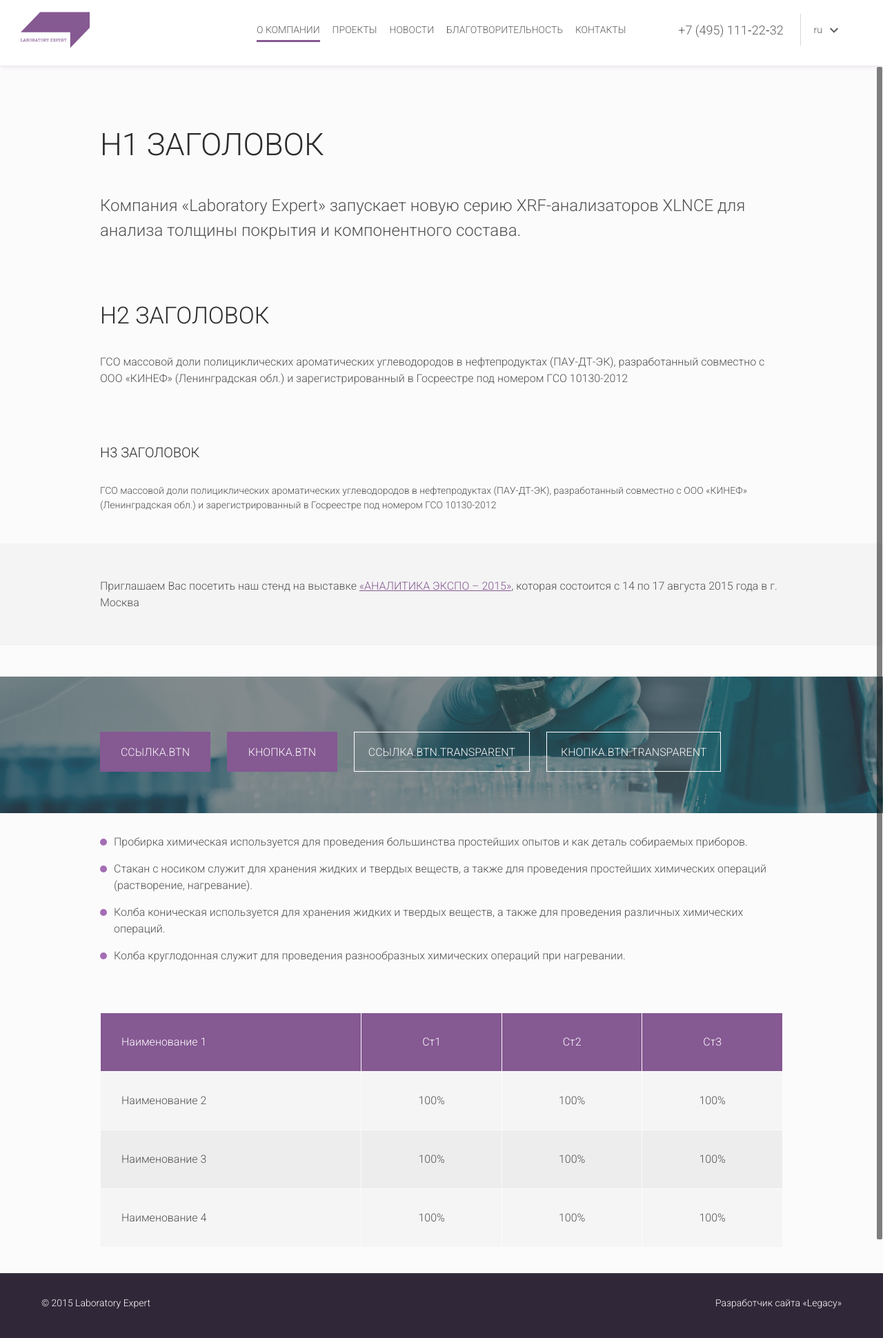
After one commit to CheBurashka334/Laboratory_Expert, a PHP site: page /text-page.php in a window 1280 px wide. The commit adds this page. Shown: the whole page at 69% size. Run offline with PHP 8.4, Linux system fonts and the light colour scheme.

Commit message:
404, текстовая
и исправления

```diff
--- a/footer.php
+++ b/footer.php
@@ -1,5 +1,6 @@
 </div> <!-- /.workarea -->
 </div> <!-- /.workarea-wrapper -->
+<!-- если не 404 -->
 <div class="footer">
 	<div class="container row">
 		<div class="copy left">
@@ -10,7 +11,9 @@
 		</div>
 	</div>
 </div>
+<!-- /если не 404 -->
 </div> <!-- /.page -->
+<!-- если не 404 -->
 <div class="dark-bg"></div>
 <div class="page-aside">
 	<div class="scroll-box">
@@ -20,6 +23,7 @@
 		</div>
 	</div>
 </div>
+<!-- /если не 404 -->
 </div> <!-- /.layout -->
 </body>
 </html>
--- a/header.php
+++ b/header.php
@@ -22,6 +22,7 @@
 <!-- для главной добавить класс home-page к page, для новостей и благотворительности - news-page,
 	для проектов - projects-page -->
 <div class="page news-page scroll-box">
+	<!-- если не 404 -->
 	<div class="header">
 		<div class="container clearfix">
 			<div class="logo-box left">
@@ -31,7 +32,7 @@
 			</div>
 			<div class="content-box right">
 				<div class="main-menu-box">
-					<ul class="main-menu">
+					<ul class="main-menu nostyle">
 						<li class="menu-item"><a href="about.php" class="menu-link active">О компании</a></li>
 						<li class="menu-item"><a href="projects.php" class="menu-link">Проекты</a></li>
 						<li class="menu-item"><a href="news.php" class="menu-link">Новости</a></li>
@@ -56,5 +57,6 @@
 			</div>
 		</div>
 	</div>
+	<!-- /если не 404 -->
 	<div class="workarea-wrapper scroll-wrapper" id="scroll-page">
 		<div class="workarea">
--- a/scss/components/_buttons.scss
+++ b/scss/components/_buttons.scss
@@ -3,7 +3,8 @@
 input.btn,
 button.btn {
 	display: inline-block;
-	width: 160px;
+	min-width: 160px;
+	padding: 0 20px;
 	font-size: 16px;
 	line-height: 58px;
 	height: 58px;
@@ -17,6 +18,8 @@ button.btn {
 	cursor: pointer;
 	text-transform: uppercase;
 	transition: all .3s;
+	margin: 20px;
+	margin-left: 0;
 	// Gets rid of tap active state
 	-webkit-tap-highlight-color: transparent;
 
@@ -37,6 +40,10 @@ button.btn {
 			color: #434a5b;
 		}
 	}
+	.center {
+		margin-left: auto;
+		margin-right: auto;
+	}
 }
 
 .btn-close {
--- a/scss/components/_global.scss
+++ b/scss/components/_global.scss
@@ -21,11 +21,7 @@ body {
 .layout {
 	min-height: 100%;
 	min-width: 1024px;
-}
-
-
-.highlight {
-	background: #f9f9f9;
+	background: #fcfbfc;
 }
 
 ul {
@@ -34,7 +30,6 @@ ul {
 
 a {
 	color: $link-color;
-	text-decoration: none;
 
 	&:hover {
 		color: $secondary-color;
@@ -42,6 +37,7 @@ a {
 	&.nostyle,
 	&.nostyle:hover {
 		color: inherit;
+		text-decoration: none;
 	}
   // Gets rid of tap active state
   -webkit-tap-highlight-color: transparent;
--- a/scss/components/_home.scss
+++ b/scss/components/_home.scss
@@ -25,3 +25,9 @@
 .about-box {
 	padding: 60px 60px 90px;
 }
+.home-page {
+	.about-box,
+	.news-list {
+		background: #fff;
+	}
+}
--- a/scss/components/_news.scss
+++ b/scss/components/_news.scss
@@ -18,6 +18,7 @@
 		bottom: 0;
 	}
 	.item-link {
+		@extend a.nostyle;
 		display: block;
 		padding-top: 45px;
 		padding-bottom: 45px;
@@ -46,10 +47,6 @@
 	}
 }
 
-.news-page {
-	background: #fcfbfc;
-}
-
 .news-detail {
 	.item-date {
 		color: #919191;
--- a/scss/components/_scrollbar.scss
+++ b/scss/components/_scrollbar.scss
@@ -17,6 +17,8 @@
 	& > div:first-of-type {
 		position: static;
 		width: 100%;
+		padding-top: 1px;
+		padding-bottom: 1px;
 	}
 }
 .iScrollVerticalScrollbar {
--- a/scss/components/_typography.scss
+++ b/scss/components/_typography.scss
@@ -1,5 +1,4 @@
 a {
-	text-decoration: none;
 	word-wrap: break-word;
 }
 
@@ -57,11 +56,8 @@ h1, h2, h3,
 	@extend .dark-text;
 	text-transform: uppercase;
 }
-h2 {
-
-}
-h3 {
-
+h1, h2, h3 {
+	margin: 80px 0 30px;
 }
 .rouble {
 	font-family: rouble;
@@ -85,3 +81,66 @@ ol:not(.nostyle){
 		color: $link-color;
 	}
 }
+ul:not(.nostyle){
+	margin: 30px 0 55px;
+	padding: 0;
+	li {
+		margin: 15px 0;
+		padding: 0 0 0 20px;
+		&:before {
+			content: '';
+			display: block;
+			position: absolute;
+			top: 7px;
+			left: 0;
+			width: 10px;
+			height: 10px;
+			border-radius: 50%;
+			background: $primary-color-lighten;
+		}
+	}
+}
+
+table {
+	width: 100%;
+	margin: 70px 0;
+	border-collapse: separate;
+	border-spacing: 1px;
+	td, th {
+		padding: 30px;
+		text-align: center;
+		vertical-align: middle;
+		font-weight: 300;
+	}
+	tr:nth-child(even) td {
+		background: #f5f5f5;
+	}
+	tr:nth-child(odd) td {
+		background: #ededed;
+	}
+	tr:first-child th {
+		background: $primary-color;
+		color: #fff;
+	}
+	tr th:first-child,
+	tr td:first-child {
+		text-align: left;
+		min-width: 38%;
+	}
+}
+
+.highlight {
+	background: #f9f9f9;
+}
+.highlight-box {
+	background: #f4f4f4;
+	padding: 50px 0;
+	margin-top: 45px;
+	margin-bottom: 45px;
+}
+
+.bgimg-box {
+	background-position: center;
+	background-repeat: no-repeat;
+	padding: 60px 0 40px;
+}
--- a/template_styles.css
+++ b/template_styles.css
@@ -481,48 +481,44 @@ body {
 .layout {
   min-height: 100%;
   min-width: 1024px;
+  background: #fcfbfc;
 }
 
 /* line 27, scss/components/_global.scss */
-.highlight, .page-aside {
-  background: #f9f9f9;
-}
-
-/* line 31, scss/components/_global.scss */
 ul {
   list-style-type: none;
 }
 
-/* line 35, scss/components/_global.scss */
+/* line 31, scss/components/_global.scss */
 a {
   color: #855992;
-  text-decoration: none;
   -webkit-tap-highlight-color: transparent;
 }
-/* line 39, scss/components/_global.scss */
+/* line 34, scss/components/_global.scss */
 a:hover {
   color: #c7213a;
 }
-/* line 42, scss/components/_global.scss */
-a.nostyle, .main-menu .menu-link, a.nostyle:hover, .main-menu .menu-link:hover {
+/* line 37, scss/components/_global.scss */
+a.nostyle, .main-menu .menu-link, .news-item .item-link, a.nostyle:hover, .main-menu .menu-link:hover, .news-item .item-link:hover {
   color: inherit;
-}
-
-/* line 49, scss/components/_global.scss */
+  text-decoration: none;
+}
+
+/* line 45, scss/components/_global.scss */
 .title-link {
   color: inherit;
 }
-/* line 51, scss/components/_global.scss */
+/* line 47, scss/components/_global.scss */
 .title-link:hover {
   color: #855992;
 }
 
-/* line 55, scss/components/_global.scss */
+/* line 51, scss/components/_global.scss */
 .img-link {
   display: block;
   height: 100%;
 }
-/* line 58, scss/components/_global.scss */
+/* line 54, scss/components/_global.scss */
 .img-link:after {
   content: '';
   display: block;
@@ -894,7 +890,8 @@ ul.staggered-list li {
 input.btn,
 button.btn {
   display: inline-block;
-  width: 160px;
+  min-width: 160px;
+  padding: 0 20px;
   font-size: 16px;
   line-height: 58px;
   height: 58px;
@@ -909,9 +906,11 @@ button.btn {
   text-transform: uppercase;
   -webkit-transition: all .3s;
           transition: all .3s;
+  margin: 20px;
+  margin-left: 0;
   -webkit-tap-highlight-color: transparent;
 }
-/* line 24, scss/components/_buttons.scss */
+/* line 27, scss/components/_buttons.scss */
 .btn:hover,
 input.btn:hover,
 button.btn:hover {
@@ -1094,11 +1100,10 @@ button.btn.transparent:hover {
 
 /* line 1, scss/components/_typography.scss */
 a {
-  text-decoration: none;
   word-wrap: break-word;
 }
 
-/* line 6, scss/components/_typography.scss */
+/* line 5, scss/components/_typography.scss */
 html {
   line-height: 1.5;
   font-size: 16px;
@@ -1107,121 +1112,203 @@ html {
   color: #515151;
 }
 
-/* line 15, scss/components/_typography.scss */
+/* line 14, scss/components/_typography.scss */
 em {
   font-style: italic;
 }
 
-/* line 16, scss/components/_typography.scss */
+/* line 15, scss/components/_typography.scss */
 strong {
   font-weight: bolder;
 }
 
-/* line 17, scss/components/_typography.scss */
+/* line 16, scss/components/_typography.scss */
 b {
   font-weight: bold;
 }
 
-/* line 20, scss/components/_typography.scss */
+/* line 19, scss/components/_typography.scss */
 small, .dropdown-value, .dropdown-item, .main-menu .menu-link, .footer .copy {
   font-size: 14px;
 }
 
-/* line 21, scss/components/_typography.scss */
+/* line 20, scss/components/_typography.scss */
 p {
   margin: 1.5em 0;
 }
 
-/* line 24, scss/components/_typography.scss */
+/* line 23, scss/components/_typography.scss */
 .light, .home-slider .item-text, .footer, .links-box.colored .item-link {
   font-weight: 300;
 }
 
-/* line 25, scss/components/_typography.scss */
+/* line 24, scss/components/_typography.scss */
 .thin, .home-slider .item-title, .card .item-title, .accordeon .accordeon-header, .courses-box .item-text, .courses-box .item-title {
   font-weight: 100;
 }
 
-/* line 26, scss/components/_typography.scss */
+/* line 25, scss/components/_typography.scss */
 .x-small {
   font-size: 12px;
 }
 
-/* line 29, scss/components/_typography.scss */
+/* line 28, scss/components/_typography.scss */
 .small {
   font-size: 14px;
 }
 
-/* line 32, scss/components/_typography.scss */
+/* line 31, scss/components/_typography.scss */
 .big, .bx-auth-services a, .header .phone-box, .courses-box .item-text {
   font-size: 18px;
   line-height: 20px;
 }
 
-/* line 36, scss/components/_typography.scss */
+/* line 35, scss/components/_typography.scss */
 .x-big, .card .item-title, .accordeon .accordeon-header, h3 {
   font-size: 20px;
 }
 
-/* line 39, scss/components/_typography.scss */
+/* line 38, scss/components/_typography.scss */
 .xx-big, .courses-box .item-title {
   font-size: 24px;
 }
 
-/* line 42, scss/components/_typography.scss */
+/* line 41, scss/components/_typography.scss */
 .large, h2 {
   font-size: 34px;
 }
 
-/* line 45, scss/components/_typography.scss */
+/* line 44, scss/components/_typography.scss */
 .x-large, h1 {
   font-size: 45px;
   margin: 30px 0;
 }
 
-/* line 49, scss/components/_typography.scss */
+/* line 48, scss/components/_typography.scss */
 .light-text {
   color: #5d5d5d;
 }
 
-/* line 52, scss/components/_typography.scss */
+/* line 51, scss/components/_typography.scss */
 .dark-text, h1, h2, h3,
 [class*="title"] {
   color: #2d2d2d;
 }
 
-/* line 55, scss/components/_typography.scss */
+/* line 54, scss/components/_typography.scss */
 h1, h2, h3,
 [class*="title"] {
   text-transform: uppercase;
 }
 
-/* line 66, scss/components/_typography.scss */
+/* line 59, scss/components/_typography.scss */
+h1, h2, h3 {
+  margin: 80px 0 30px;
+}
+
+/* line 62, scss/components/_typography.scss */
 .rouble {
   font-family: rouble;
 }
 
-/* line 70, scss/components/_typography.scss */
+/* line 66, scss/components/_typography.scss */
 ol:not(.nostyle) {
   margin: 10px 0 20px;
   padding: 0;
   list-style: none;
   counter-reset: item;
 }
-/* line 75, scss/components/_typography.scss */
+/* line 71, scss/components/_typography.scss */
 ol:not(.nostyle) li {
   margin: 10px 0;
   padding: 0;
 }
-/* line 78, scss/components/_typography.scss */
+/* line 74, scss/components/_typography.scss */
 ol:not(.nostyle) li:before {
   display: inline;
   counter-increment: item;
   content: counter(item) ". ";
 }
-/* line 84, scss/components/_typography.scss */
+/* line 80, scss/components/_typography.scss */
 ol:not(.nostyle).links-list {
   color: #855992;
+}
+
+/* line 84, scss/components/_typography.scss */
+ul:not(.nostyle) {
+  margin: 30px 0 55px;
+  padding: 0;
+}
+/* line 87, scss/components/_typography.scss */
+ul:not(.nostyle) li {
+  margin: 15px 0;
+  padding: 0 0 0 20px;
+}
+/* line 90, scss/components/_typography.scss */
+ul:not(.nostyle) li:before {
+  content: '';
+  display: block;
+  position: absolute;
+  top: 7px;
+  left: 0;
+  width: 10px;
+  height: 10px;
+  border-radius: 50%;
+  background: #a46db5;
+}
+
+/* line 104, scss/components/_typography.scss */
+table {
+  width: 100%;
+  margin: 70px 0;
+  border-collapse: separate;
+  border-spacing: 1px;
+}
+/* line 109, scss/components/_typography.scss */
+table td, table th {
+  padding: 30px;
+  text-align: center;
+  vertical-align: middle;
+  font-weight: 300;
+}
+/* line 115, scss/components/_typography.scss */
+table tr:nth-child(even) td {
+  background: #f5f5f5;
+}
+/* line 118, scss/components/_typography.scss */
+table tr:nth-child(odd) td {
+  background: #ededed;
+}
+/* line 121, scss/components/_typography.scss */
+table tr:first-child th {
+  background: #855992;
+  color: #fff;
+}
+/* line 125, scss/components/_typography.scss */
+table tr th:first-child,
+table tr td:first-child {
+  text-align: left;
+  min-width: 38%;
+}
+
+/* line 132, scss/components/_typography.scss */
+.highlight, .page-aside {
+  background: #f9f9f9;
+}
+
+/* line 135, scss/components/_typography.scss */
+.highlight-box {
+  background: #f4f4f4;
+  padding: 50px 0;
+  margin-top: 45px;
+  margin-bottom: 45px;
+}
+
+/* line 142, scss/components/_typography.scss */
+.bgimg-box {
+  background-position: center;
+  background-repeat: no-repeat;
+  padding: 60px 0 40px;
 }
 
 /* line 2, scss/components/_carousel.scss */
@@ -1850,9 +1937,11 @@ textarea.inputtext:focus + .lines {
 .scroll-wrapper > div:first-of-type {
   position: static;
   width: 100%;
-}
-
-/* line 22, scss/components/_scrollbar.scss */
+  padding-top: 1px;
+  padding-bottom: 1px;
+}
+
+/* line 24, scss/components/_scrollbar.scss */
 .iScrollVerticalScrollbar {
   position: absolute;
   z-index: 100;
@@ -2372,22 +2458,17 @@ textarea.inputtext:focus + .lines {
   left: 0;
   bottom: 0;
 }
-/* line 40, scss/components/_news.scss */
+/* line 41, scss/components/_news.scss */
 .news-item .item-title {
   margin: 18px 0 22px;
   text-transform: none;
 }
-/* line 44, scss/components/_news.scss */
+/* line 45, scss/components/_news.scss */
 .news-item .item-anons {
   width: 63.6%;
 }
 
-/* line 49, scss/components/_news.scss */
-.news-page {
-  background: #fcfbfc;
-}
-
-/* line 54, scss/components/_news.scss */
+/* line 51, scss/components/_news.scss */
 .news-detail .item-date {
   color: #919191;
 }
--- /dev/null
+++ b/text-page.php
@@ -0,0 +1,56 @@
+<?php include('header.php'); ?>
+<div class="container container-small">
+	<h1>h1 заголовок</h1>
+	<p class="xx-big">Компания «Laboratory Expert» запускает новую серию XRF-анализаторов XLNCE для анализа толщины покрытия и компонентного состава.</p>
+	<h2>h2 заголовок</h2>
+	<p>ГСО массовой доли полициклических ароматических углеводородов в нефтепродуктах (ПАУ-ДТ-ЭК), разработанный совместно с ООО «КИНЕФ» (Ленинградская обл.) и зарегистрированный в Госреестре под номером ГСО 10130-2012</p>
+	<h3>h3 заголовок</h3>
+	<p class="small">ГСО массовой доли полициклических ароматических углеводородов в нефтепродуктах (ПАУ-ДТ-ЭК), разработанный совместно с ООО «КИНЕФ» (Ленинградская обл.) и зарегистрированный в Госреестре под номером ГСО 10130-2012</p>
+	<div class="highlight-box full-width">
+		<p class="container container-small">
+			Приглашаем Вас посетить наш стенд на выставке <a href="#">«АНАЛИТИКА ЭКСПО – 2015»</a>, которая состоится с 14 по 17 августа 2015 года в г. Москва
+		</p>
+	</div>
+	<div class="bgimg-box full-width" style="background-image: url(images/content/bg-img.jpg);">
+		<div class="container container-small">
+			<a class="btn" href="#">ссылка.btn</a>
+			<button class="btn">кнопка.btn</button>
+			<a class="btn transparent" href="#">ссылка.btn.transparent</a>
+			<button class="btn transparent">кнопка.btn.transparent</button>
+		</div>
+	</div>
+	<ul>
+		<li>Пробирка химическая используется для проведения большинства простейших опытов и как деталь собираемых приборов.</li>
+		<li>Стакан с носиком служит для хранения жидких и твердых веществ, а также для проведения простейших химических операций (растворение, нагревание).</li>
+		<li>Колба коническая используется для хранения жидких и твердых веществ, а также для проведения различных химических операций.</li>
+		<li>Колба круглодонная служит для проведения разнообразных химических операций при нагревании.</li>
+	</ul>
+	<table>
+		<tr>
+			<th>Наименование 1</th>
+			<th>Ст1</th>
+			<th>Ст2</th>
+			<th>Ст3</th>
+		</tr>
+		<tr>
+			<td>Наименование 2</td>
+			<td>100%</td>
+			<td>100%</td>
+			<td>100%</td>
+		</tr>
+		<tr>
+			<td>Наименование 3</td>
+			<td>100%</td>
+			<td>100%</td>
+			<td>100%</td>
+		</tr>
+		<tr>
+			<td>Наименование 4</td>
+			<td>100%</td>
+			<td>100%</td>
+			<td>100%</td>
+		</tr>
+	</table>
+</div>
+
+<?php include('footer.php'); ?>
```
Also changed, not shown: other parts of template_styles.css (+112 -108 lines), 404.php (added, +14 -0 lines), scss/components/_404.scss (+34 -28 lines), images/content/bg-img.jpg (added).
